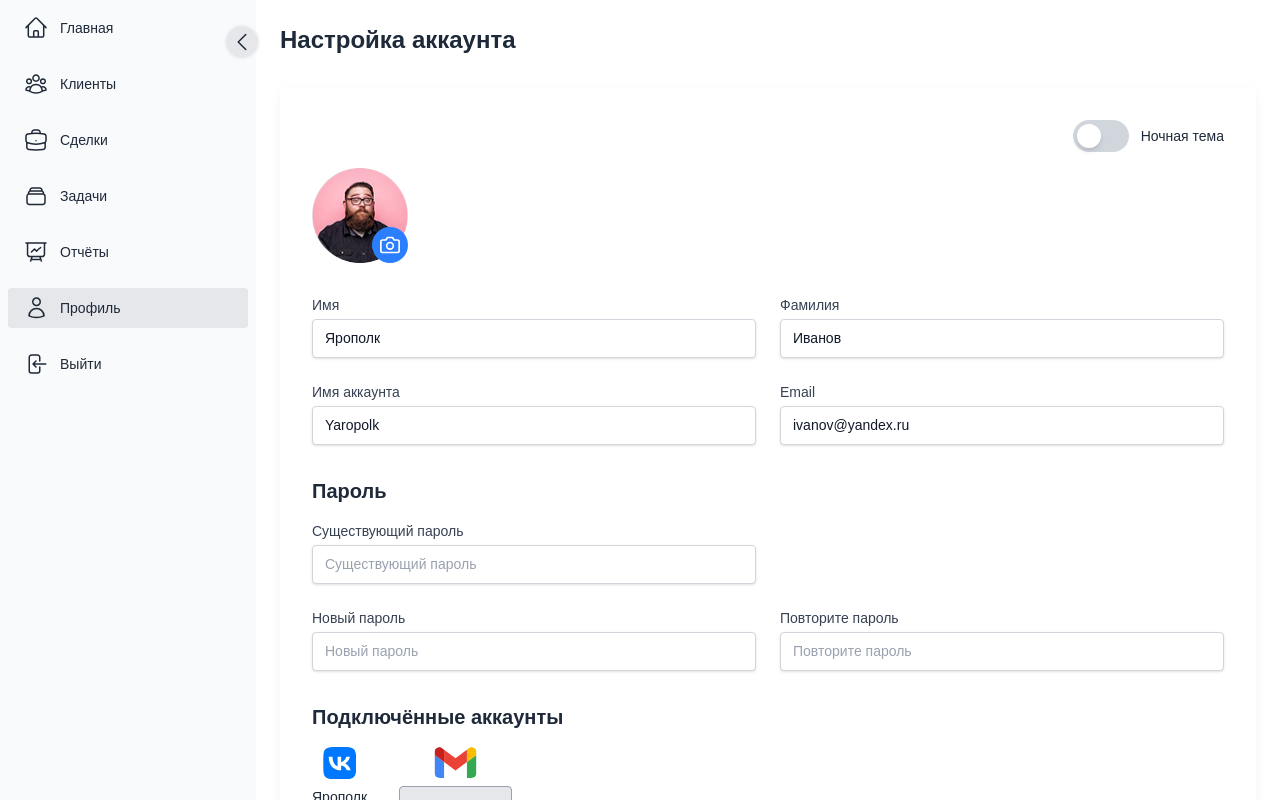
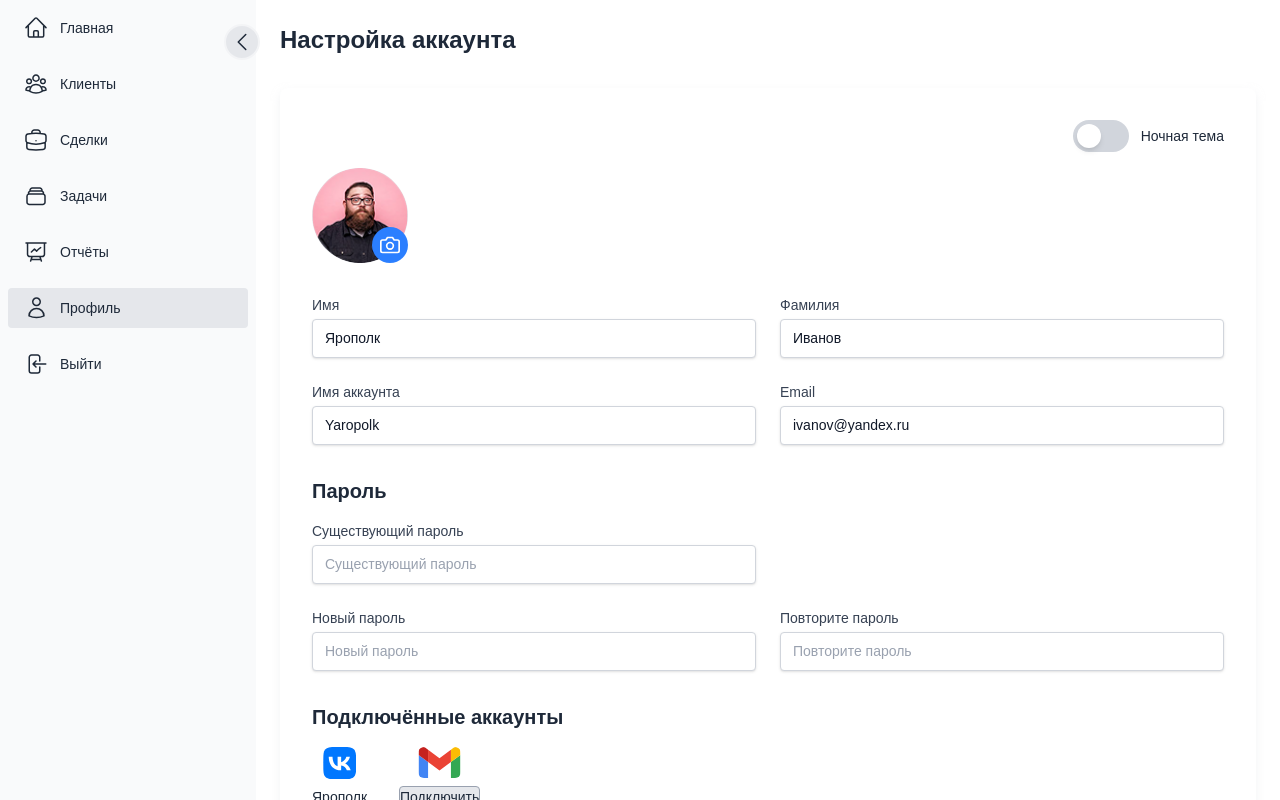
Before and after one commit to Anton-Shvetc/YaPlex_Crm, a Next.js app: page /profile in a window 1280 px wide. Built offline with nearby package versions, Linux system fonts and the light colour scheme.

Commit message:
Фикс мержа 2

```diff
--- a/src/components/ui/ButtonUi.tsx
+++ b/src/components/ui/ButtonUi.tsx
@@ -4,10 +4,11 @@ import { getVariantClasses } from "@/utils/ui/getVariantClasses";
 import React, { ButtonHTMLAttributes } from "react";
 
 interface ButtonUiProps extends ButtonHTMLAttributes<HTMLButtonElement> {
-  variant?: "primary" | "secondary" | "danger" | "default";
+  variant?: "primary" | "secondary" | "danger" | "default" | "link";
   fullWidth?: boolean;
   className?: string;
   label?: string;
+  size?: "sm" | "md" | "lg";
 }
 
 export const ButtonUi: React.FC<ButtonUiProps> = ({
@@ -16,16 +17,28 @@ export const ButtonUi: React.FC<ButtonUiProps> = ({
   type = "button",
   className = "",
   label = "Подтвердить",
+  size = "md",
   disabled = false,
   ...props
 }) => {
+  // Классы для разных размеров
+  const sizeClasses = {
+    sm: "text-sm py-1 px-3",
+    md: "text-base py-2 px-4",
+    lg: "text-lg py-3 px-6"
+  };
+
+  // Если это link-кнопка, не применяем размерные классы для padding
+  const applySizeClasses = variant !== "link" ? sizeClasses[size] : "text-sm";
+
   return (
     <button
       type={type}
       disabled={disabled}
       className={`
-        px-4 py-2 rounded transition-colors
+        rounded transition-colors cursor-pointer
         ${getVariantClasses(variant)}
+        ${applySizeClasses}
         ${fullWidth ? "w-full" : ""}
         ${className}
       `}
```
